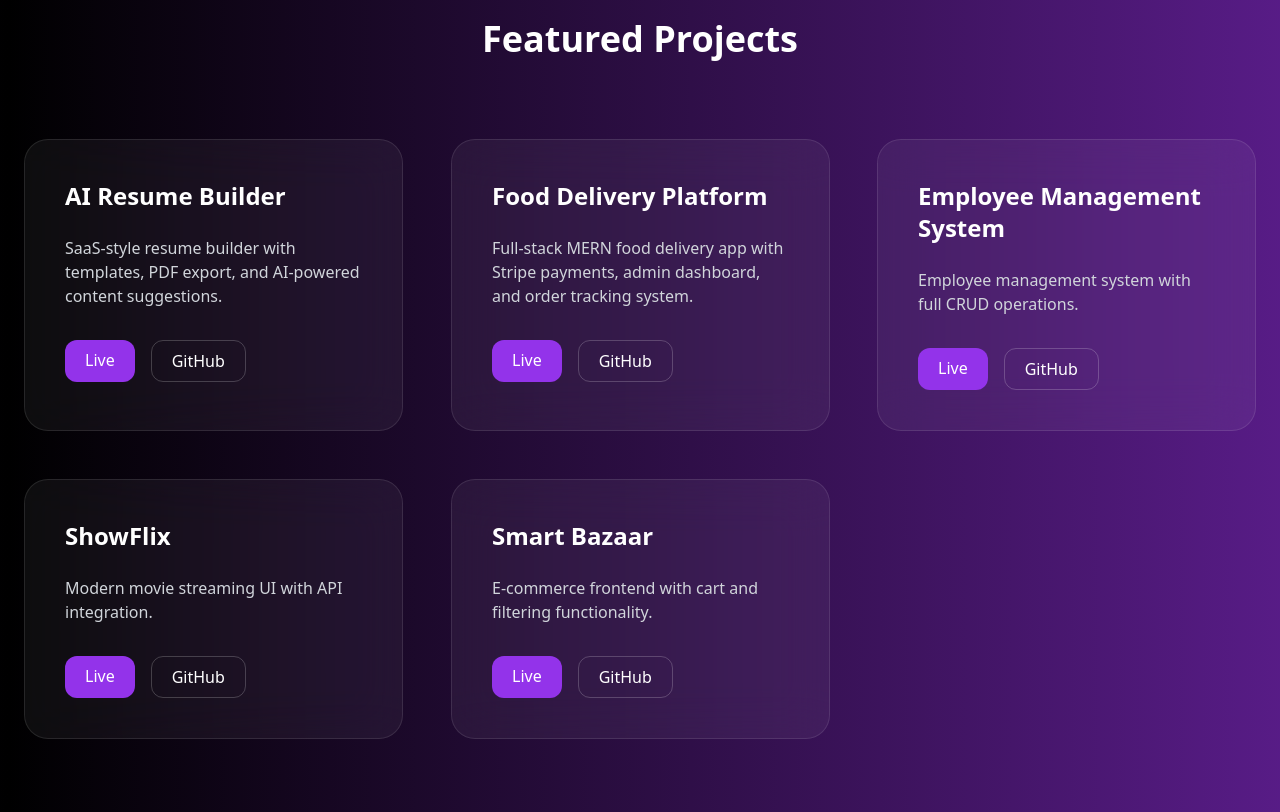
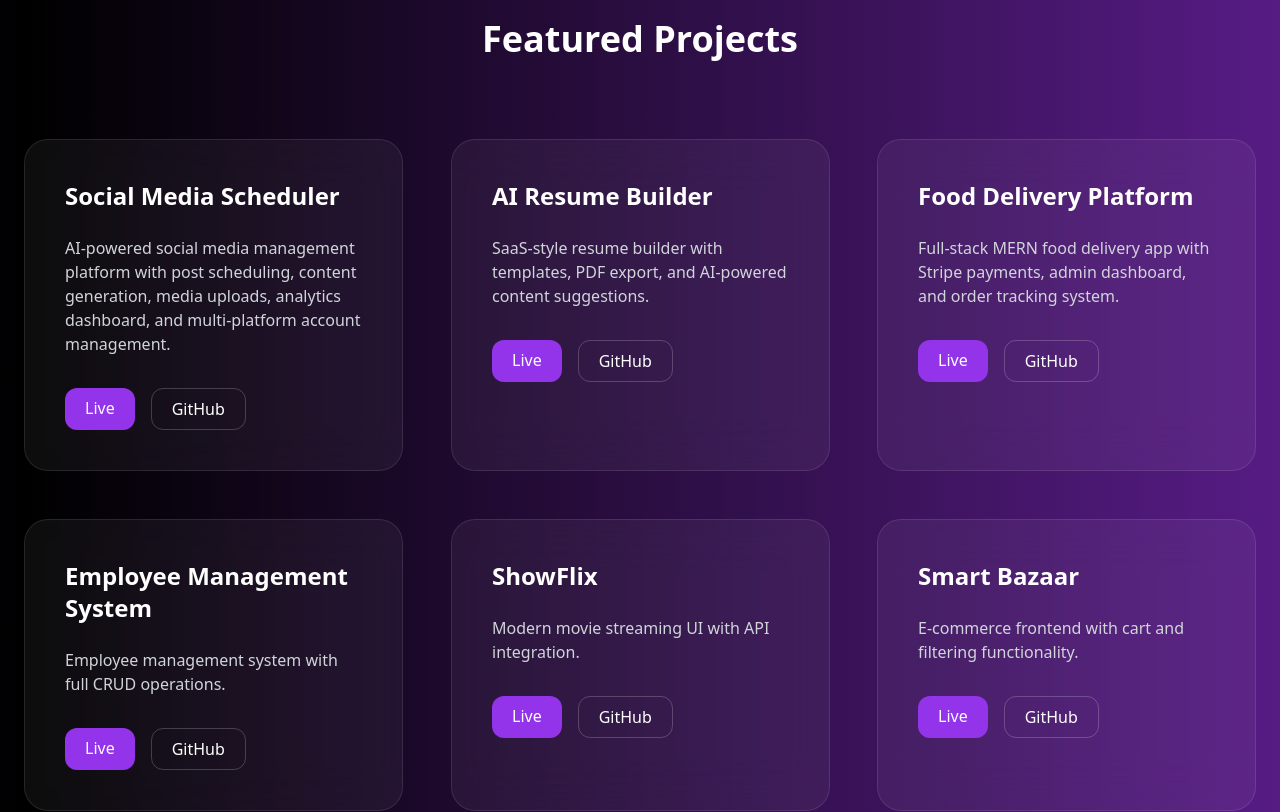
Before and after one commit to MohanKrishna80/My-Portfolio, a React (Vite) app: page / in a window 1280 px wide. Shown: the part 1660-2472 px from the top of the page. Built offline with nearby package versions, Linux system fonts and the light colour scheme; the HTML template or start-up script is replaced by a standard one.

Commit message:
Add new project 'Social Media Scheduler' to projects

```diff
--- a/src/data/data.jsx
+++ b/src/data/data.jsx
@@ -65,14 +65,19 @@ export const skills = [
 
 
 export const projects = [
-
+  {
+    title: "Social Media Scheduler",
+    desc: "AI-powered social media management platform with post scheduling, content generation, media uploads, analytics dashboard, and multi-platform account management.",
+    live: "https://social-schedular-frontend.onrender.com",
+    github: "https://github.com/MohanKrishna80/social-schedular",
+  },
   {
     title: "AI Resume Builder",
     desc: "SaaS-style resume builder with templates, PDF export, and AI-powered content suggestions.",
     live: "https://resume-builder-frontend-nye5.onrender.com",
     github: "https://github.com/MohanKrishna80/Resume-Builder",
   },
-   {
+  {
     title: "Food Delivery Platform",
     desc: "Full-stack MERN food delivery app with Stripe payments, admin dashboard, and order tracking system.",
     live: "https://food-delivery-app-frontend-3a54.onrender.com",
```
